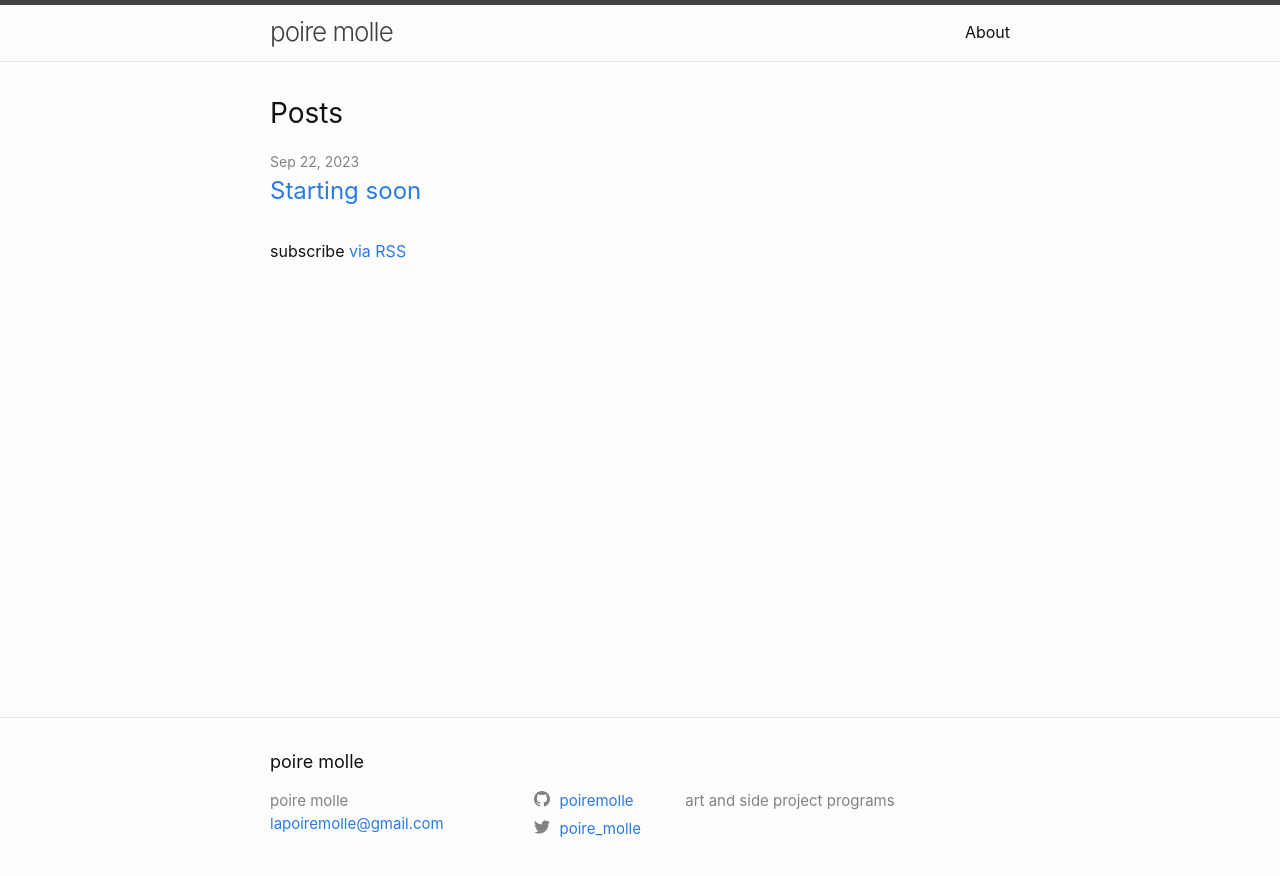
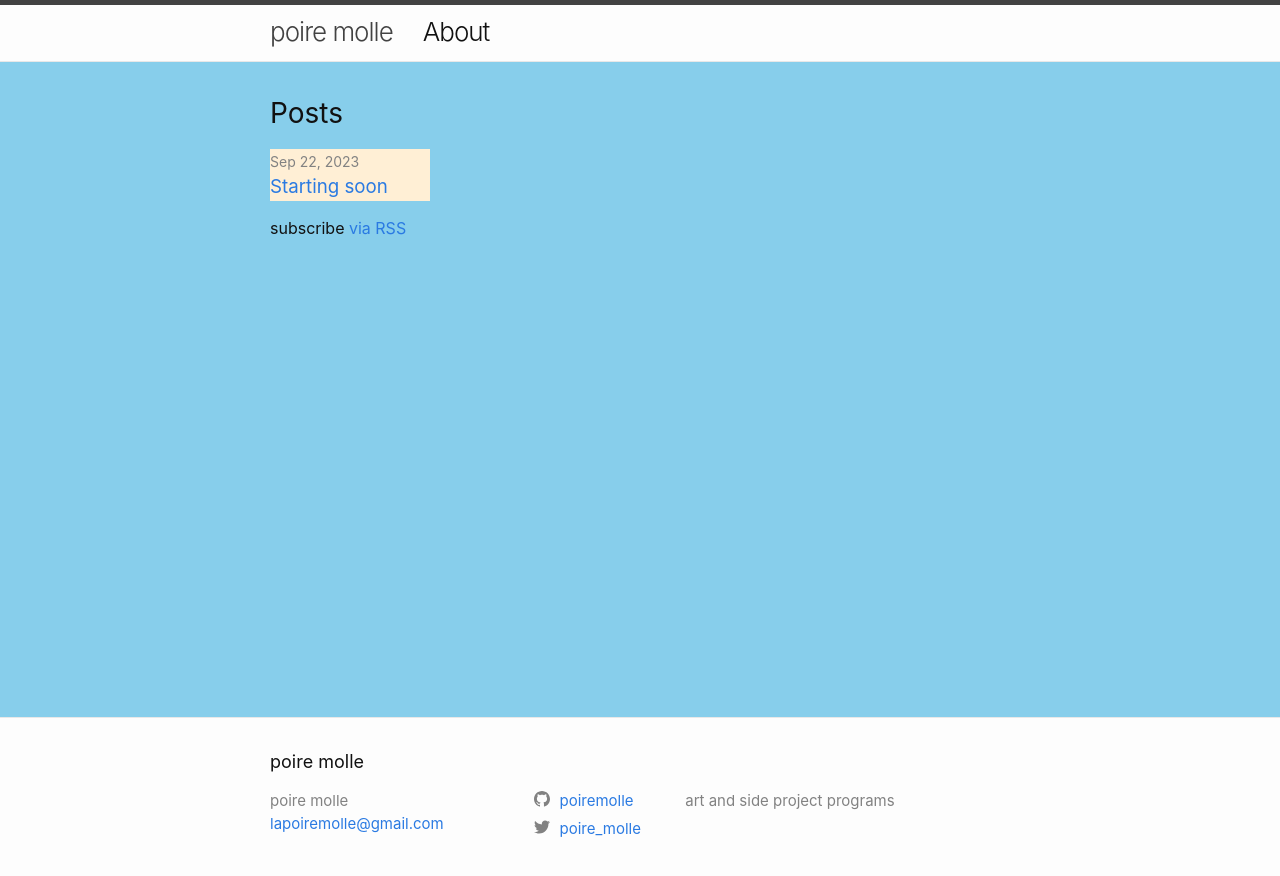
Before and after one commit to poiremolle/blog, a Jekyll site: the page built from index.md, in a window 1280 px wide. Shown: the top 876 px of the page. Built offline with Jekyll 4.4.1, drawn with Linux system fonts in a browser that asks for light colours.

Commit message:
changing spacing an alignement of title elements

```diff
--- a/_sass/minima/_layout.scss
+++ b/_sass/minima/_layout.scss
@@ -10,7 +10,7 @@
   position: relative;
 }
 
-.site-title {
+@mixin shared-title-styles {
   @include relative-font-size(1.625);
   font-weight: 300;
   line-height: $base-line-height * $base-font-size * 2.25;
@@ -24,9 +24,26 @@
   }
 }
 
+.site-title {
+  @include shared-title-styles;
+  // @include relative-font-size(1.625);
+  // font-weight: 300;
+  // line-height: $base-line-height * $base-font-size * 2.25;
+  // letter-spacing: -1px;
+  // margin-bottom: 0;
+  // float: left;
+
+  // &,
+  // &:visited {
+  //   color: $grey-color-dark;
+  // }
+}
+
 .site-nav {
-  float: right;
-  line-height: $base-line-height * $base-font-size * 2.25;
+  @include shared-title-styles;
+  // float: left;
+  // padding-left: $spacing-unit;
+  // line-height: $base-line-height * $base-font-size * 2.25;
 
   .nav-trigger {
       display: none;
@@ -40,10 +57,11 @@
     color: $text-color;
     line-height: $base-line-height;
 
+    margin-left: $spacing-unit;
     // Gaps between nav items, but not on the last one
-    &:not(:last-child) {
-      margin-right: 20px;
-    }
+    // &:not(:last-child) {
+    //   margin-right: 20px;
+    // }
   }
 
   @include media-query($on-palm) {
@@ -178,6 +196,7 @@
 .page-content {
   padding: $spacing-unit 0;
   flex: 1;
+  background-color: skyblue;
 }
 
 .page-heading {
@@ -191,9 +210,11 @@
 .post-list {
   margin-left: 0;
   list-style: none;
+  background-color: papayawhip;
+  width: $content-width / 5;
 
   > li {
-    margin-bottom: $spacing-unit;
+    margin-bottom: 0;
   }
 }
 
@@ -204,7 +225,7 @@
 
 .post-link {
   display: block;
-  @include relative-font-size(1.5);
+  // @include relative-font-size(1.5);
 }
 
 
@@ -228,6 +249,7 @@
 
 .post-content {
   margin-bottom: $spacing-unit;
+  background-color: pink;
 
   h2 {
     @include relative-font-size(2);
```
